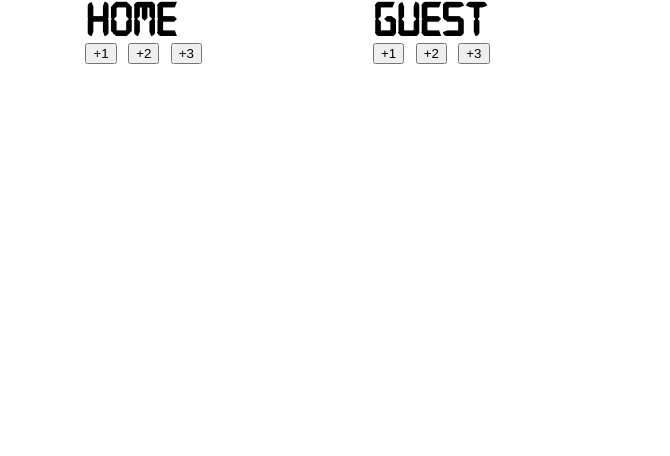
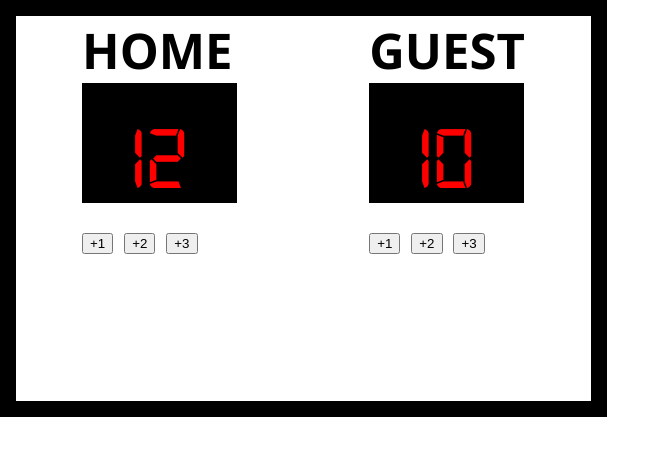
Before and after one commit to LujanSolo/scorekeeper, a plain HTML site: page index.html in a window 1280 px wide. Shown: the whole page, without its empty margins (0-670 px from the left). Drawn offline with Linux system fonts and the light colour scheme.

Commit message:
added gitignore. added stylings to center digital scores within black scorebox

```diff
--- a/index.css
+++ b/index.css
@@ -5,6 +5,7 @@
 body {
   height: 385px;
   width: 575px;
+  border: 1rem solid black;
 }
 
 @font-face {
@@ -15,6 +16,18 @@ body {
 .container {
   display: flex;
   justify-content: space-around;
-  font-family: digital;
+  font-family: 'Segoe UI', Tahoma, Geneva, Verdana, sans-serif;
   font-size: 42px;
 }
+
+.scorebox {
+  width: 155px;
+  height: 120px;
+  background: black;
+  font-family: digital;
+  color: red;
+  font-size: 90px;
+  font-weight: 400;
+  text-align: center;
+  line-height: 130px;
+}
--- a/index.html
+++ b/index.html
@@ -11,7 +11,7 @@
     <div class="container">
       <div>
         <h3>HOME</h3>
-        <p class="scorebox" id="home-score"></p>
+        <p class="scorebox" id="home-score">12</p>
         <div class="score-btns">
           <button id="addOneHome-btn">+1</button>
           <button id="addTwoHome-btn">+2</button>
@@ -20,7 +20,7 @@
       </div>
       <div>
         <h3>GUEST</h3>
-        <p class="scorebox" id="guest-score"></p>
+        <p class="scorebox" id="guest-score">10</p>
         <div class="score-btns">
           <button id="addOneGuest-btn">+1</button>
           <button id="addTwoGuest-btn">+2</button>
```
Also changed, not shown: fonts/digital-7 (italic).ttf (deleted), fonts/digital-7 (mono italic).ttf (deleted), fonts/digital-7-mono.ttf (deleted), 1 other file.
